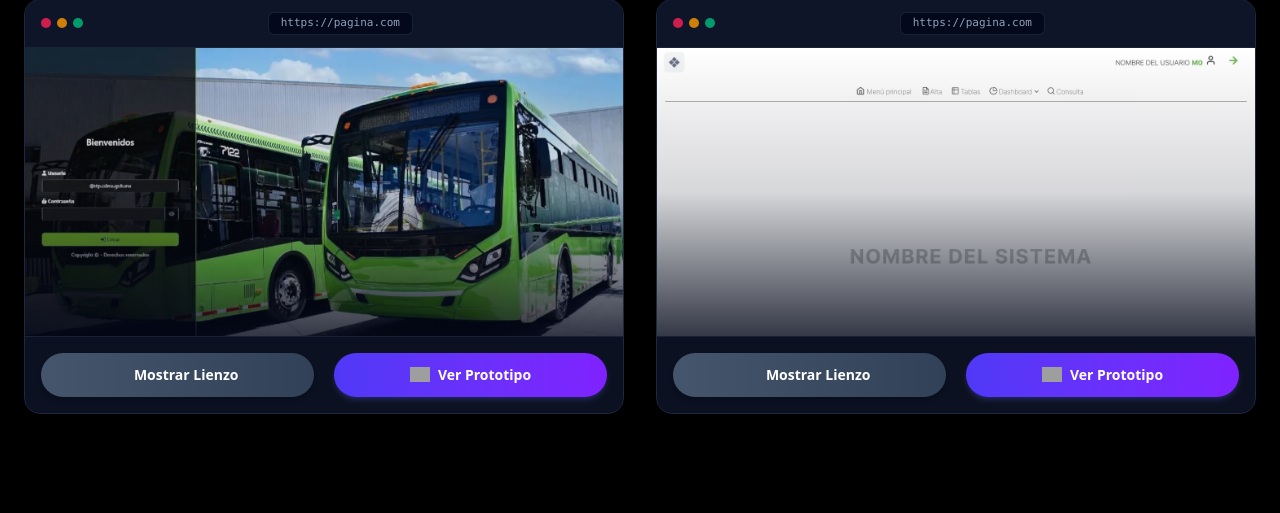
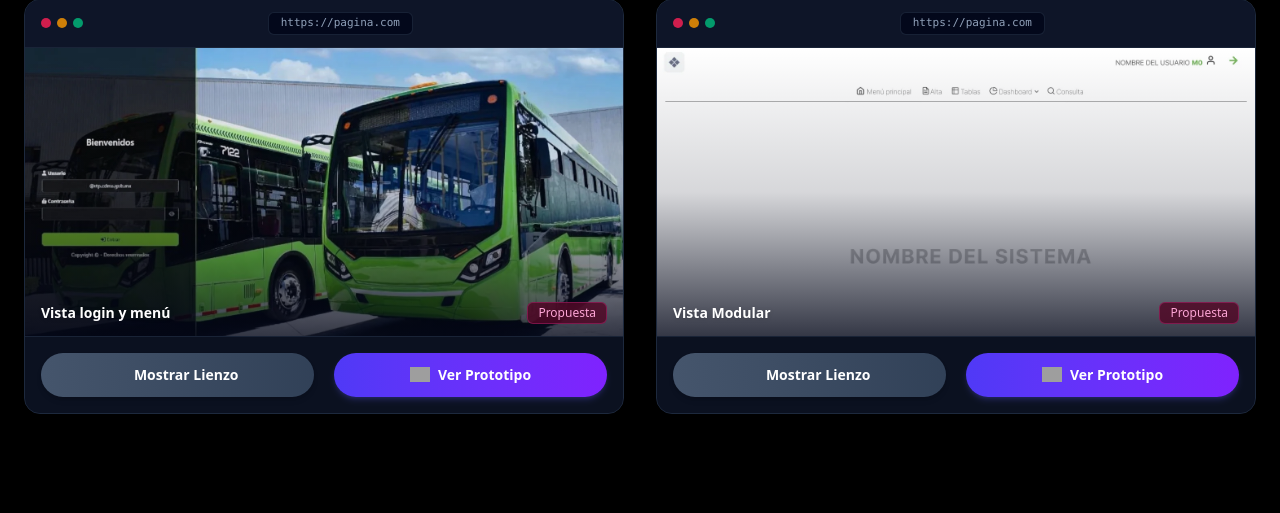
Before and after one commit to Melanie-117/MiPortafolio, a Laravel app: page / in a window 1280 px wide. Shown: the part 4222-4735 px from the top of the page. Run offline with Laravel 12, Linux system fonts and the light colour scheme; style sheets or scripts are compiled from the project's sources; some web fonts are replaced; grey boxes are pictures that could not be loaded.

Commit message:
actualizacion en proyecto

```diff
--- a/resources/views/layouts/proyectos.blade.php
+++ b/resources/views/layouts/proyectos.blade.php
@@ -242,6 +242,10 @@
                         <div class="relative h-72 overflow-hidden bg-slate-950">
                             <img src="{{ asset('images/Desktop-2.webp') }}" class="w-full h-full object-cover object-top group-hover:scale-105 transition-transform duration-700 ease-out">
                             <div class="absolute inset-0 bg-gradient-to-t from-slate-950 via-slate-950/20 to-transparent opacity-80 group-hover:opacity-60 transition-opacity"></div>
+                            <div class="absolute bottom-3 left-4 right-4 flex items-center justify-between">
+                                <span class="text-white font-semibold text-sm drop-shadow">Vista login y menú</span>
+                                <span class="text-xs text-pink-300 bg-pink-950/80 border border-pink-500/30 px-2.5 py-0.5 rounded-md backdrop-blur-md">Propuesta</span>
+                            </div>
                         </div>
                     </div>
 
@@ -272,6 +276,10 @@
                         <div class="relative h-72 overflow-hidden bg-slate-950">
                             <img src="{{ asset('images/Desktop-1.webp') }}" class="w-full h-full object-cover object-top group-hover:scale-105 transition-transform duration-700 ease-out">
                             <div class="absolute inset-0 bg-gradient-to-t from-slate-950 via-slate-950/20 to-transparent opacity-80 group-hover:opacity-60 transition-opacity"></div>
+                            <div class="absolute bottom-3 left-4 right-4 flex items-center justify-between">
+                                <span class="text-white font-semibold text-sm drop-shadow">Vista Modular</span>
+                                <span class="text-xs text-pink-300 bg-pink-950/80 border border-pink-500/30 px-2.5 py-0.5 rounded-md backdrop-blur-md">Propuesta</span>
+                            </div>
                         </div>
                     </div>
 
```
